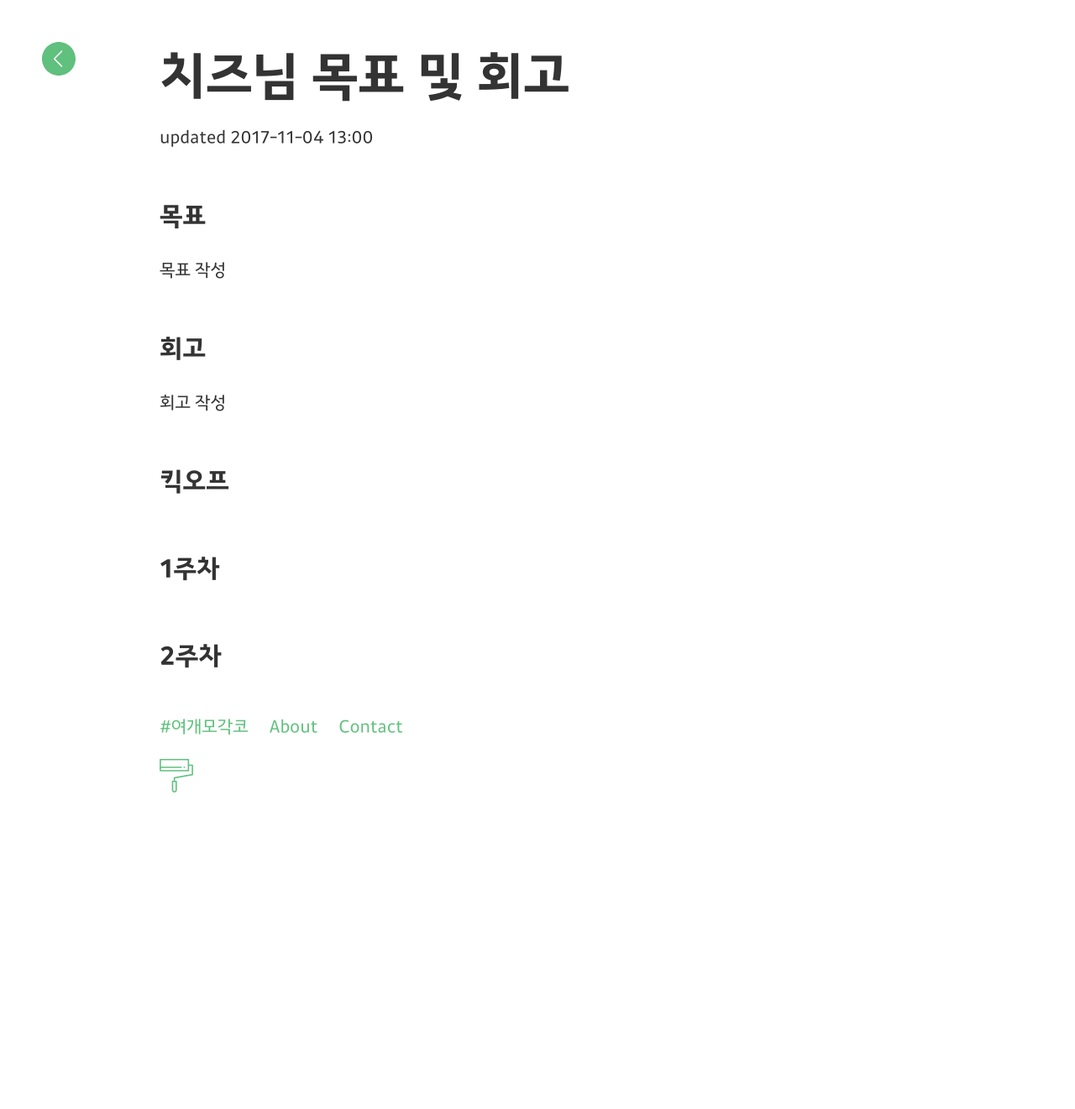
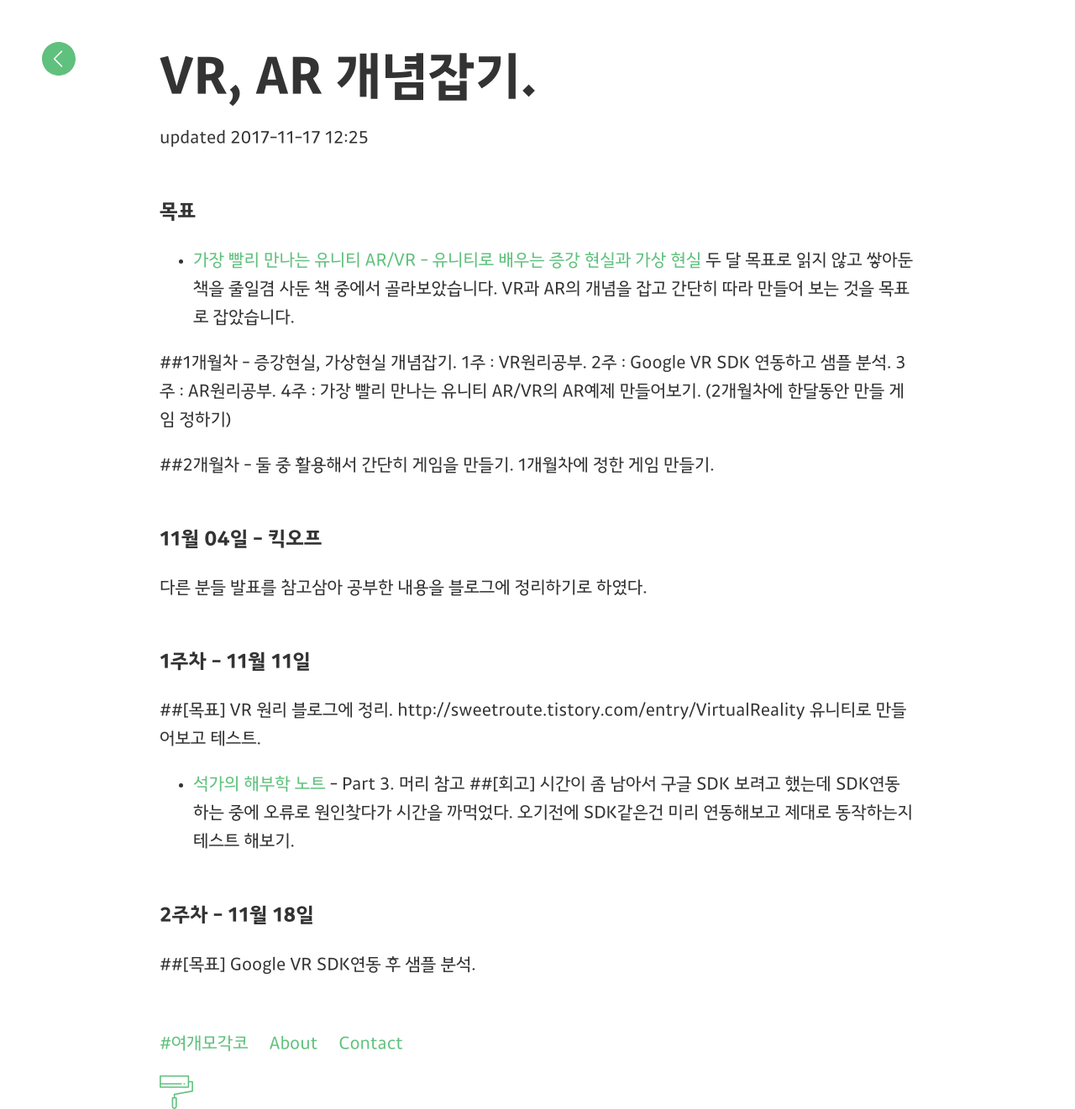
Before and after one commit to yeogaemogaco/retrospective-2nd, a Jekyll site: the page built from _posts/2017-11-04-sweetroute.md, in a window 1280 px wide. Shown: the whole page at 84% size. Built offline with Jekyll 4.4.1, drawn with Linux system fonts in a browser that asks for light colours; before the commit the page ends 980 px from its top, so only the background shows below that.

Commit message:
Update 2017-11-04-sweetroute.md

```diff
--- a/_posts/2017-11-04-sweetroute.md
+++ b/_posts/2017-11-04-sweetroute.md
@@ -1,18 +1,35 @@
 ---
 layout: post
-title: "치즈님 목표 및 회고"
+title: "VR, AR 개념잡기."
 author: sweetroute
-date: 2017-11-04 13:00
+date: 2017-11-17 12:25
 ---
+### 목표
+- <a href="http://book.naver.com/bookdb/book_detail.nhn?bid=12049025" target="_blank">가장 빨리 만나는 유니티 AR/VR - 유니티로 배우는 증강 현실과 가상 현실</a>
+두 달 목표로 읽지 않고 쌓아둔 책을 줄일겸 사둔 책 중에서 골라보았습니다.
+VR과 AR의 개념을 잡고 간단히 따라 만들어 보는 것을 목표로 잡았습니다.
 
-## 목표
-목표 작성
+##1개월차 - 증강현실, 가상현실 개념잡기.
+1주 : VR원리공부.
+2주 : Google VR SDK 연동하고 샘플 분석.
+3주 : AR원리공부.
+4주 : 가장 빨리 만나는 유니티 AR/VR의 AR예제 만들어보기.
+(2개월차에 한달동안 만들 게임 정하기)
 
-## 회고
-회고 작성
+##2개월차 - 둘 중 활용해서 간단히 게임을 만들기.
+1개월차에 정한 게임 만들기.
 
-## 킥오프
+### 11월 04일 - 킥오프
+다른 분들 발표를 참고삼아 공부한 내용을 블로그에 정리하기로 하였다.
 
-## 1주차
+### 1주차 - 11월 11일
+##[목표] VR 원리 블로그에 정리. http://sweetroute.tistory.com/entry/VirtualReality
+유니티로 만들어보고 테스트.
+- <a href="http://book.naver.com/bookdb/book_detail.nhn?bid=11576635" target="_blank">석가의 해부학 노트</a> - Part 3. 머리 참고
+##[회고]
+시간이 좀 남아서 구글 SDK 보려고 했는데 SDK연동하는 중에 오류로 원인찾다가 시간을 까먹었다.
+오기전에 SDK같은건 미리 연동해보고 제대로 동작하는지 테스트 해보기.
 
-## 2주차
+### 2주차 - 11월 18일
+##[목표]
+Google VR SDK연동 후 샘플 분석.
```
